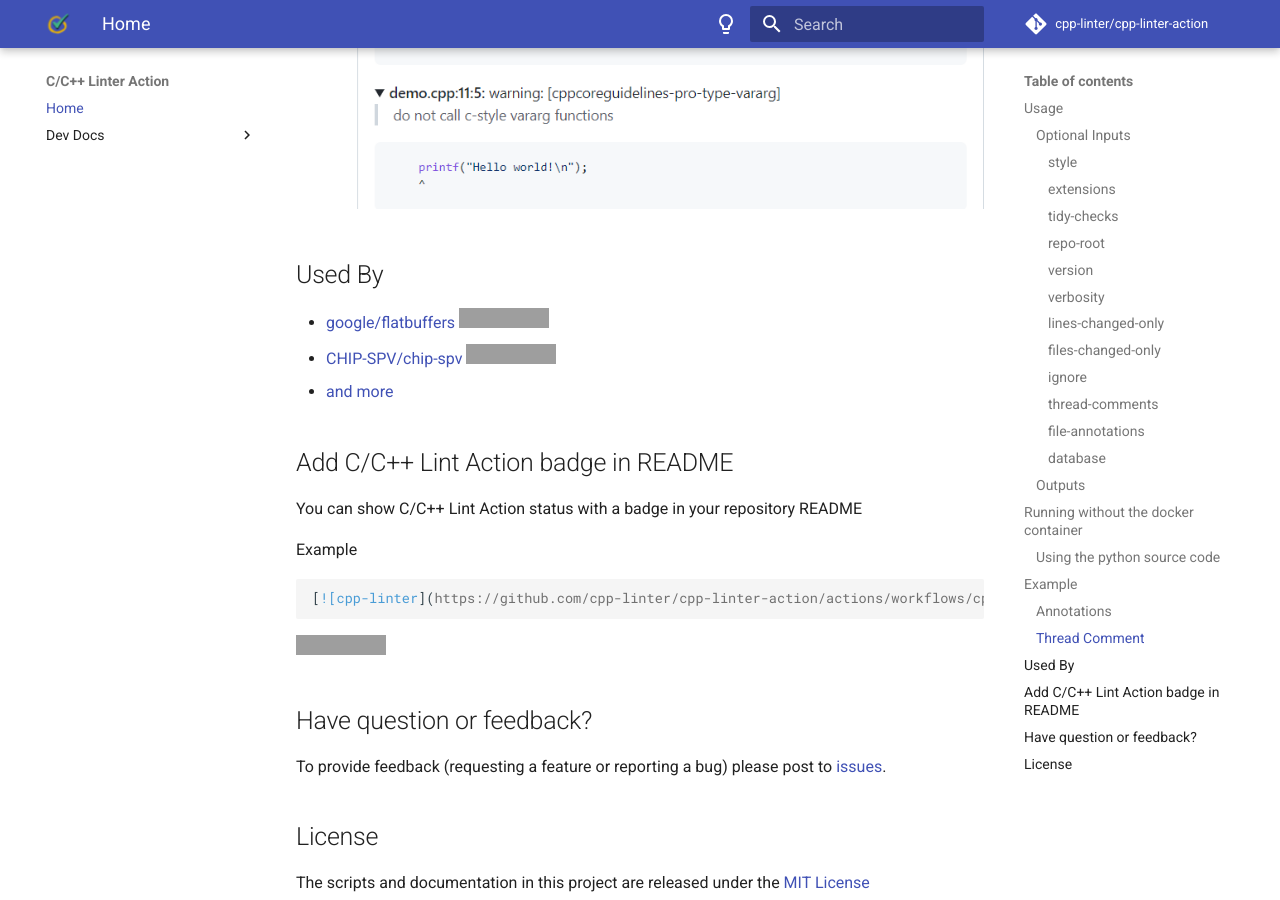
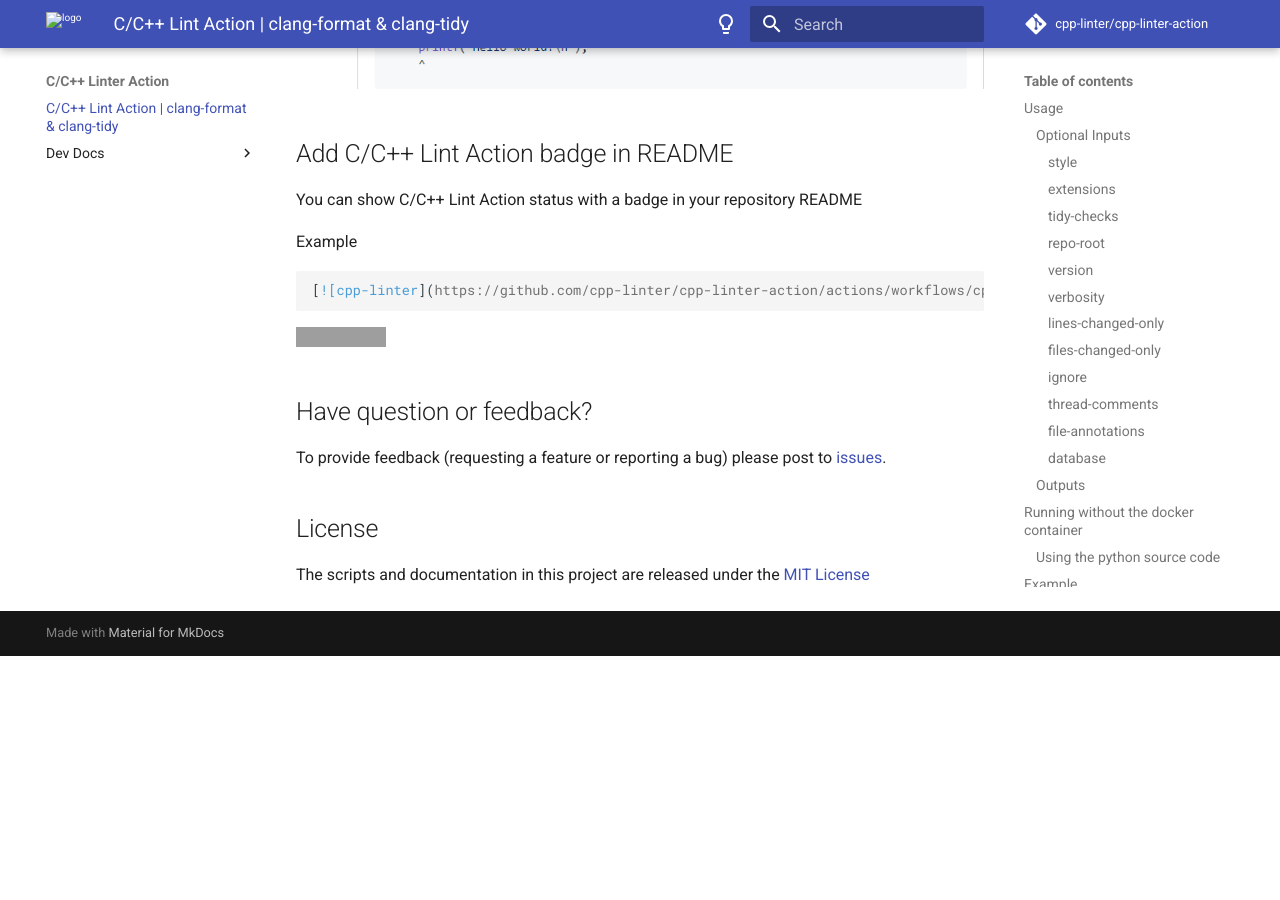
Before and after one commit to cpp-linter/cpp-linter-action, an MkDocs documentation site: the page built from docs/index.md, in a window 1280 px wide and 900 px high, scrolled down 7234 px. Built offline with MkDocs 1.6.1 and Material for MkDocs 9.7.7, drawn with Linux system fonts in a browser that asks for light colours; comment, search, counter and statistics services are not loaded; after the commit the page ends 7890 px from its top, so only the background shows below that; grey boxes are pictures that could not be loaded.

Commit message:
Update README (#80)

```diff
--- a/README.md
+++ b/README.md
@@ -1,6 +1,3 @@
-<p align="center">
-<img src="docs/images/logo_nobg.png" alt="icon">
-</p>
 <!--intro-start-->
 
 # C/C++ Lint Action <sub><sup>| clang-format & clang-tidy</sup></sub>
@@ -10,7 +7,6 @@
 [![GitHub Workflow Status](https://img.shields.io/github/workflow/status/cpp-linter/cpp-linter-action/cpp-linter?label=cpp-linter&logo=Github&style=flat-square)](https://github.com/cpp-linter/cpp-linter-action/actions/workflows/cpp-linter.yml)
 [![GitHub Workflow Status](https://img.shields.io/github/workflow/status/cpp-linter/cpp-linter-action/MkDocs%20Deploy?label=docs&logo=Github&style=flat-square)](https://github.com/cpp-linter/cpp-linter-action/actions/workflows/mkdocs-deploy.yml)
 ![GitHub](https://img.shields.io/github/license/cpp-linter/cpp-linter-action?label=license&logo=github&style=flat-square)
-[![open repo in gitpod](https://img.shields.io/badge/Gitpod-Use%20Online%20IDE-B16C04?logo=gitpod&style=flat-square)](https://gitpod.io/#https://github.com/cpp-linter/cpp-linter-action)
 
 A Github Action for linting C/C++ code integrating clang-tidy and clang-format to collect feedback provided in the form of thread comments and/or annotations.
 
@@ -243,12 +239,6 @@
 
 <!--footer-start-->
 
-## Used By
-
-- [google/flatbuffers](https://github.com/google/flatbuffers) ![GitHub Repo stars](https://img.shields.io/github/stars/google/flatbuffers?style=social)
-- [CHIP-SPV/chip-spv](https://github.com/CHIP-SPV/chip-spv) ![GitHub Repo stars](https://img.shields.io/github/stars/CHIP-SPV/chip-spv?style=social)
-- [and more](https://github.com/search?q=shenxianpeng%2Fcpp-linter-action&type=Code)
-
 ## Add C/C++ Lint Action badge in README
 
 You can show C/C++ Lint Action status with a badge in your repository README
--- a/docs/index.md
+++ b/docs/index.md
@@ -1,7 +1,3 @@
-<p align="center">
-<img src="images/logo_nobg.png" alt="icon">
-</p>
-
 {%
    include-markdown "../README.md"
    start="<!--intro-start-->"
```
Also changed, not shown: docs/images/icon.png (deleted), docs/images/icon_large.png (deleted), docs/images/logo.png (deleted), docs/images/logo_nobg.png (deleted), 1 other file.
